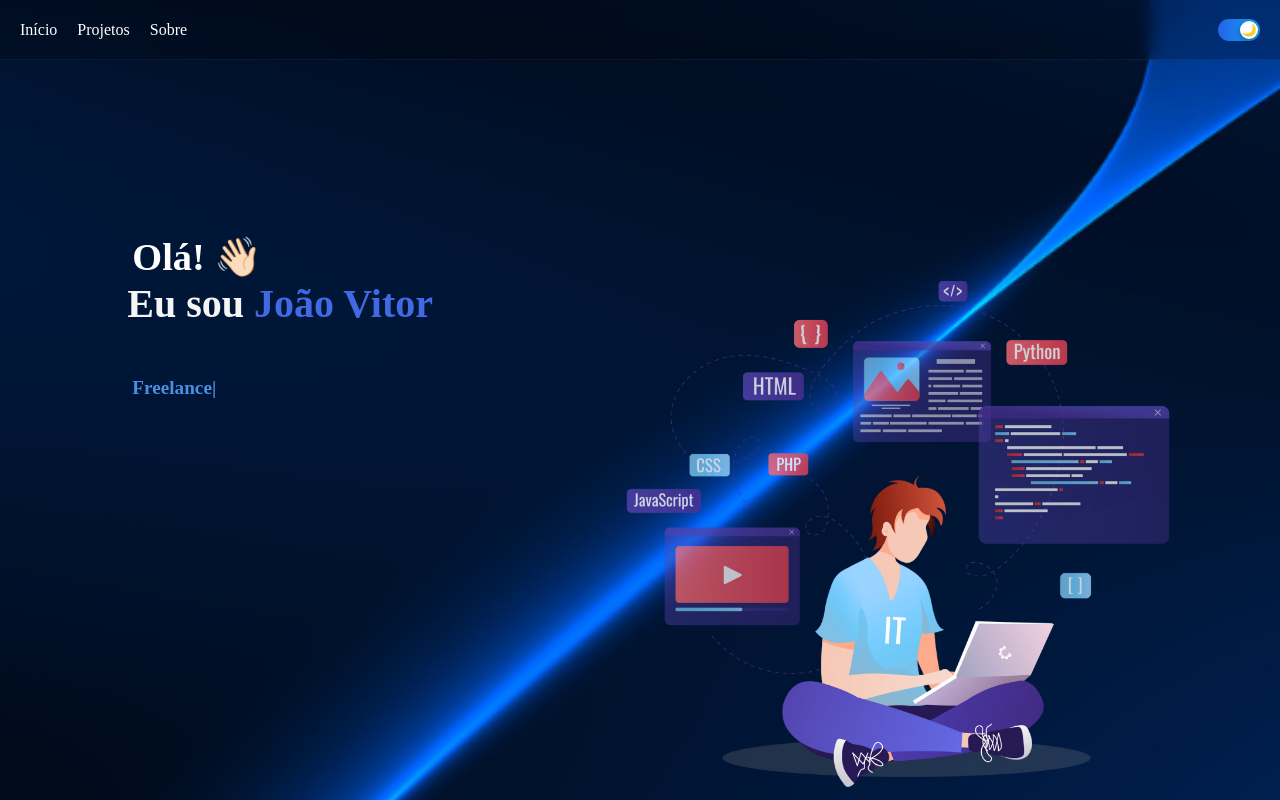
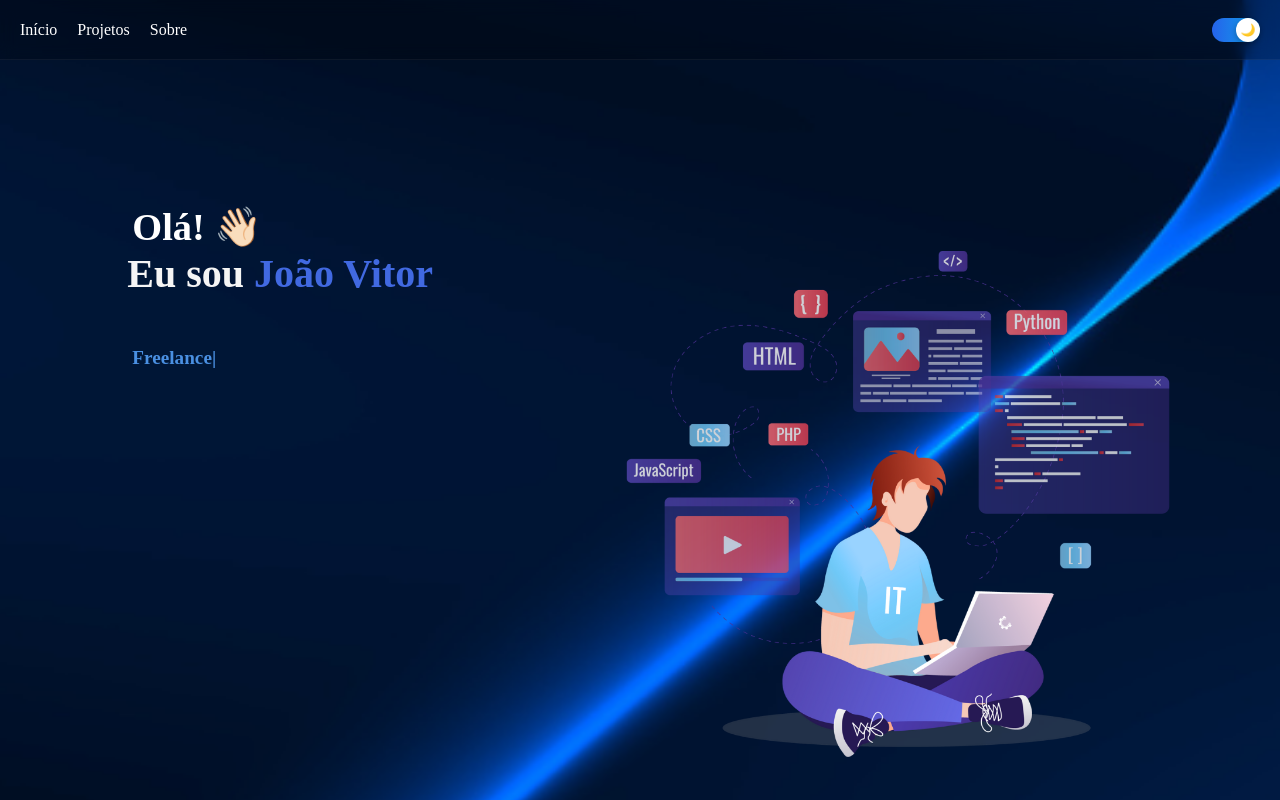
Before and after one commit to joaogentelucio/meu-portfolio, a React (Vite) app: page / in a window 1280 px wide. Built offline with nearby package versions, Linux system fonts and the light colour scheme.

Commit message:
ajustes nas estilizações

```diff
--- a/src/components/card/index.tsx
+++ b/src/components/card/index.tsx
@@ -5,14 +5,13 @@ export default function Card({ projeto }: { projeto: Projeto }) {
 
     return (
        <div className={styles.card}>
+            <h1>{projeto.title}</h1>
             <img src={projeto.srcImg} alt={projeto.title} />
-            <h3>{projeto.title}</h3>
-            <p><strong>{projeto.subtitle}</strong></p>
-            <p>{projeto.description}</p>
-            <p><em>{projeto.technologies}</em></p>
-            <div>
-            <a href={projeto.websiteURL} target="_blank" rel="noopener noreferrer">Website</a> |
-            <a href={projeto.codeURL} target="_blank" rel="noopener noreferrer"> Code</a>
+            <h3>{projeto.description}</h3>
+            <p>{projeto.technologies}</p>
+            <div className={styles.cardLinks}>
+                <a href={projeto.websiteURL} target="_blank" rel="noopener noreferrer">Website</a> |
+                <a href={projeto.codeURL} target="_blank" rel="noopener noreferrer"> Code</a>
             </div>
         </div>
     )
--- a/src/components/card/style.module.css
+++ b/src/components/card/style.module.css
@@ -2,7 +2,7 @@
   border: 1px solid #ccc;
   border-radius: 8px;
   padding: 16px;
-  background: transparent;
+  background: rgba(89, 113, 248, 0.233);
 }
 
 .card img {
@@ -10,21 +10,42 @@
   border-radius: 8px;
 }
 
+.card h1 {
+  font-size: 1.6em;
+  color: #ccc;
+  margin-bottom: 10px;
+}
+
 .card h3 {
-  margin-top: 12px;
-  margin-bottom: 4px;
+  font-size: 1em;
+  color: #ccc;
+  margin-top: 8px;
+  margin-bottom: 10px;
 }
 
 .card p {
-  margin: 4px 0;
+  color: #ccc;
+  font-size: 1.2em;
+  font-weight: bold;
+  background-color: rgba(129, 129, 129, 0.24);
 }
 
-.card a {
-  color: #007bff;
+.cardLinks {
+  margin-top: 20px;
+  padding-top: 6px;
+  border-top: 1px solid #ccc;
+  height: 30px;
+}
+.cardLinks a {
+  font-size: 1em;
+  color: #ccc;
+  font-weight: bold;
   text-decoration: none;
   margin: 0 5px;
+  padding-top: 20px;
 }
 
 .card a:hover {
+  color: #ffffff70;
   text-decoration: underline;
 }
--- a/src/components/sections1/index.tsx
+++ b/src/components/sections1/index.tsx
@@ -13,7 +13,7 @@ export default function Section1({ scrollToSection }: HeaderProps) {
   const { theme } = useTheme();
 
   return (
-    <section id="section1" style={{ height: '100vh' }}>
+    <section id="section1" className={styles.section}>
       <Header scrollToSection={scrollToSection} />
       <div className={styles.homeSelection}>
         <div className={styles.homeContent}>
--- a/src/components/sections1/style.module.css
+++ b/src/components/sections1/style.module.css
@@ -1,7 +1,13 @@
-.homeSelection {
-    padding-top: 30px !important;
+* {
+    margin: 0;
+    padding: 0;
+    box-sizing: border-box;
 }
 
+.section {
+    width: 100%;
+    min-height: 100%;
+}
 
 .homeContent {
     padding: 9rem 0 2rem !important;
@@ -13,10 +19,10 @@
 }
 
 .wave {
-    animation-name: wave-animation; /* Refers to the name of your @keyframes element below */
-    animation-duration: 2.1s; /* Change to speed up or slow down */
-    animation-iteration-count: infinite; /* Never stop waving :) */
-    transform-origin: 70% 70%; /* Pivot around the bottom-left palm */
+    animation-name: wave-animation;
+    animation-duration: 2.1s;
+    animation-iteration-count: infinite;
+    transform-origin: 70% 70%;
     display: inline-block;
 }
 
@@ -26,7 +32,7 @@
     }
     10% {
         transform: rotate(14deg);
-    } /* The following five values can be played with to make the waving more or less extreme */
+    }
     20% {
         transform: rotate(-8deg);
     }
@@ -73,6 +79,11 @@
         flex-direction: column;
         align-items: center;
         gap: 50px;
+        position: relative;
+    }
+    .homeHeader {
+        position: relative;
+        right: 0;
     }
     .logo {
         width: 300px;
--- a/src/components/sections2/style.module.css
+++ b/src/components/sections2/style.module.css
@@ -1,11 +1,14 @@
 .section {
+  width: 100%;
   min-height: 100vh;
   padding: 40px;
+  padding-top: 120px; /* ajusta se o seu header tiver 80px de altura */
   text-align: center;
   box-sizing: border-box;
 }
 
 .section h2 {
+  padding-top: 0px;
   padding-bottom: 50px;
 }
 
--- a/src/components/switch/style.module.css
+++ b/src/components/switch/style.module.css
@@ -1,6 +1,6 @@
 .switch {
-  width: 42px;
-  height: 22px;
+  width: 48px;
+  height: 24px;
   margin: 0;
   padding: 0;
   line-height: 0;
@@ -29,10 +29,10 @@
 
 .icon {
   position: absolute;
-  top: 2px;
-  left: 2px;
-  width: 18px;
-  height: 18px;
+  top: 0;
+  left: 0;
+  width: 24px;
+  height: 24px;
   font-size: 12px;
   background-color: white;
   border-radius: 50%;
@@ -40,7 +40,7 @@
   align-items: center;
   justify-content: center;
   box-shadow: 0 2px 6px rgba(0, 0, 0, 0.3);
-  transition: transform 0.3s ease, background 0.3s ease;
+  transition: transform 0.3s ease;
   z-index: 2;
 }
 
@@ -49,5 +49,5 @@ input:checked + .slider {
 }
 
 input:checked + .slider .icon {
-  transform: translateX(20px);
+  transform: translateX(24px);
 }
--- a/src/data/index.tsx
+++ b/src/data/index.tsx
@@ -1,6 +1,5 @@
 export interface Projeto {
   title: string;
-  subtitle: string;
   srcImg: string;
   description: string;
   technologies: string;
@@ -10,9 +9,8 @@ export interface Projeto {
 
 export const projetos: Projeto[] = [
   {
-    title: "Validar Email",
-    subtitle: "Mar 2025 - Abr 2025",
-    srcImg: "https://raw.githubusercontent.com/joaogentelucio/meu-portfolio/refs/heads/main/src/assets/card1.png?token=GHSAT0AAAAAADGWFZ5G4IGYXO73YJO7A4WO2DYH24A",
+    title: "Validador",
+    srcImg: "https://raw.githubusercontent.com/joaogentelucio/meu-portfolio/refs/heads/main/src/assets/card1.png",
     description: "Valida os inputs de email e senha impedindo que passem nulos.",
     technologies: "Tecnologias: react.js, react-icons",
     websiteURL: "https://validar-email-peach.vercel.app",
@@ -20,7 +18,6 @@ export const projetos: Projeto[] = [
   },
   {
     title: "Project Craze Maze",
-    subtitle: "Jul 2019 - May 2019",
     srcImg: "/src/assets/images/project1-craze-maze.gif",
     description: "Game to escape the maze.",
     technologies: "Technologies: JavaScript, HTML, CSS, Canvas Graphics",
@@ -29,7 +26,6 @@ export const projetos: Projeto[] = [
   },
   {
     title: "Project Craze Maze",
-    subtitle: "Jul 2019 - May 2019",
     srcImg: "/src/assets/images/project1-craze-maze.gif",
     description: "Game to escape the maze.",
     technologies: "Technologies: JavaScript, HTML, CSS, Canvas Graphics",
@@ -38,7 +34,6 @@ export const projetos: Projeto[] = [
   },
   {
     title: "Project Craze Maze",
-    subtitle: "Jul 2019 - May 2019",
     srcImg: "/src/assets/images/project1-craze-maze.gif",
     description: "Game to escape the maze.",
     technologies: "Technologies: JavaScript, HTML, CSS, Canvas Graphics",
--- a/src/pages/home/style.module.css
+++ b/src/pages/home/style.module.css
@@ -1,6 +1,12 @@
+* {
+    margin: 0;
+    padding: 0;
+    box-sizing: border-box;
+}
+
 .main {
     width: 100%;
-    height: 300vh;
+    height: 100%;
     background: url(../../assets/Fundo.png) no-repeat center/cover;
     display: flex;
     flex-direction: column;
```
